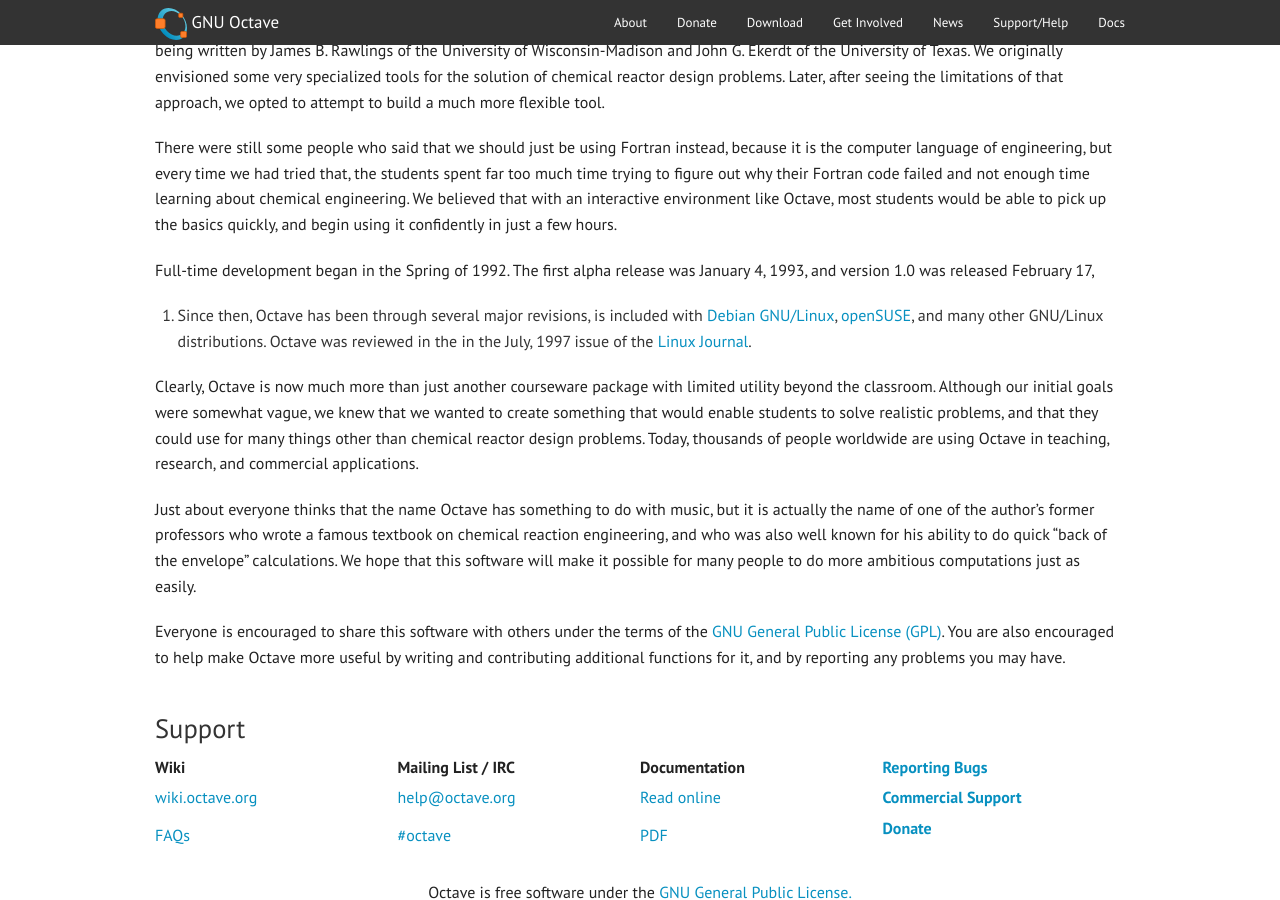
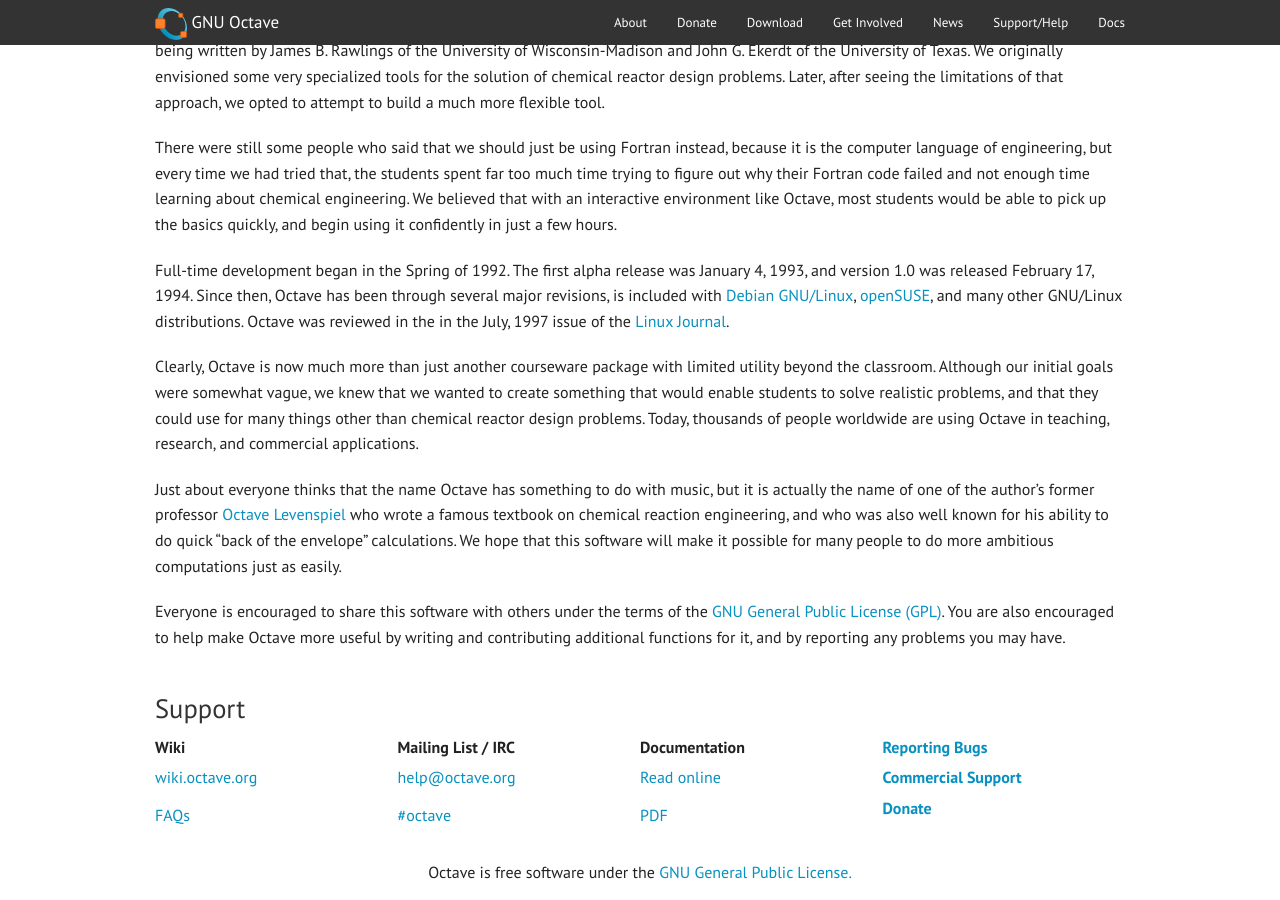
Before and after one commit to gnu-octave/gnu-octave.github.io, a Jekyll site: the page built from about.md, in a window 1280 px wide and 900 px high, scrolled down 549 px. Built offline with Jekyll 4.4.1, drawn with Linux system fonts in a browser that asks for light colours.

Commit message:
Overhaul About page with minor content changes.

```diff
--- a/about.md
+++ b/about.md
@@ -4,91 +4,92 @@
 menu: true
 ---
 
-GNU Octave is a high-level language, primarily intended
-for numerical computations.  It provides a convenient
-command line interface for solving linear and nonlinear
-problems numerically, and for performing other numerical
-experiments using a language that is mostly compatible
-with Matlab.  It may also be used as a batch-oriented
-language.
+GNU Octave is a high-level language, primarily intended for numerical
+computations.
+It provides a convenient command line interface for solving linear and
+nonlinear problems numerically,
+and for performing other numerical experiments using a language that is mostly
+compatible with Matlab.
+It may also be used as a batch-oriented language.
 
-Octave has extensive tools for solving common numerical
-linear algebra problems, finding the roots of nonlinear
-equations, integrating ordinary functions, manipulating
-polynomials, and integrating ordinary differential and
-differential-algebraic equations.  It is easily
-extensible and customizable via user-defined functions
-written in Octave's own language, or using dynamically
-loaded modules written in C++, C, Fortran, or other
-languages.
+Octave has extensive tools for solving common numerical linear algebra problems,
+finding the roots of nonlinear equations,
+integrating ordinary functions,
+manipulating polynomials,
+and integrating ordinary differential and differential-algebraic equations.
+It is easily extensible and customizable via user-defined functions written in
+Octave's own language,
+or using dynamically loaded modules written in C++, C, Fortran,
+or other languages.
 
-GNU Octave is also freely redistributable software.  You
-may redistribute it and/or modify it under the terms of
-the [GNU General Public License (GPL)][1] as published by
-the [Free Software Foundation][2].
+GNU Octave is also freely redistributable software.
+You may redistribute it and/or modify it under the terms of the
+[GNU General Public License (GPL)][GPL] as published by the
+[Free Software Foundation](https://www.fsf.org/).
 
-Octave was written by [John W. Eaton][3] and [many others][4].
-Because Octave is [free software][5] you are encouraged to help
-make Octave more useful by writing and contributing additional
-functions for it, and by reporting any problems you may have.
-
-[1]: https://www.gnu.org/copyleft/gpl.html
-[2]: https://www.gnu.org/
-[3]: mailto:jwe@octave.org
-[4]: https://hg.savannah.gnu.org/hgweb/octave/file/tip/doc/interpreter/contributors.in
-[5]: https://www.gnu.org/philosophy/free-sw.html
-
+Octave was written by [John W. Eaton](mailto:jwe@octave.org) and
+[many others](https://hg.savannah.gnu.org/hgweb/octave/file/tip/doc/interpreter/contributors.in).
+Because Octave is [free software](https://www.gnu.org/philosophy/free-sw.html) you are encouraged to help make Octave
+more useful by writing and contributing additional functions for it,
+and by reporting any problems you may have.
 
 
 # History
 
-Octave was originally conceived (in about 1988) to be companion
-software for an undergraduate-level textbook on chemical reactor
-design being written by James B. Rawlings of the University of
-Wisconsin-Madison and John G. Ekerdt of the University of Texas.
-We originally envisioned some very specialized tools for the solution
-of chemical reactor design problems.  Later, after seeing the
-limitations of that approach, we opted to attempt to build a much more
-flexible tool.
+Octave was originally conceived (in about 1988) to be companion software for an
+undergraduate-level textbook on chemical reactor design being written by James
+B. Rawlings of the University of Wisconsin-Madison and John G. Ekerdt of the
+University of Texas.
+We originally envisioned some very specialized tools for the solution of
+chemical reactor design problems.
+Later,
+after seeing the limitations of that approach,
+we opted to attempt to build a much more flexible tool.
 
-There were still some people who said that we should just be using
-Fortran instead, because it is the computer language of engineering,
-but every time we had tried that, the students spent far too much time
-trying to figure out why their Fortran code failed and not enough time
-learning about chemical engineering.  We believed that with an
-interactive environment like Octave, most students would be able to
-pick up the basics quickly, and begin using it confidently in just a
-few hours.
+There were still some people who said that we should just be using Fortran
+instead,
+because it is the computer language of engineering,
+but every time we had tried that,
+the students spent far too much time trying to figure out why their Fortran
+code failed and not enough time learning about chemical engineering.
+We believed that with an interactive environment like Octave,
+most students would be able to pick up the basics quickly,
+and begin using it confidently in just a few hours.
 
-Full-time development began in the Spring of 1992.  The first alpha
-release was January 4, 1993, and version 1.0 was released February 17,
-1994.  Since then, Octave has been through several major revisions, is
-included with [Debian GNU/Linux][6], [openSUSE][7], and many other
-GNU/Linux distributions.  Octave was reviewed in the in the July, 1997
-issue of the [Linux Journal][8].
+Full-time development began in the Spring of 1992.
+The first alpha release was January 4, 1993, and version 1.0 was released
+February 17, 1994.
+Since then, Octave has been through several major revisions,
+is included with [Debian GNU/Linux](https://www.debian.org/),
+[openSUSE](https://www.opensuse.org/),
+and many other GNU/Linux distributions.
+Octave was reviewed in the in the July, 1997 issue of the
+[Linux Journal](http://www.linuxjournal.com/article/1225).
 
-Clearly, Octave is now much more than just another courseware
-package with limited utility beyond the classroom.  Although our
-initial goals were somewhat vague, we knew that we wanted to create
-something that would enable students to solve realistic problems, and
-that they could use for many things other than chemical reactor design
-problems.  Today, thousands of people worldwide are using Octave in
-teaching, research, and commercial applications.
+Clearly,
+Octave is now much more than just another courseware package with limited
+utility beyond the classroom.
+Although our initial goals were somewhat vague,
+we knew that we wanted to create something that would enable students to solve
+realistic problems,
+and that they could use for many things other than chemical reactor design
+problems.
+Today, thousands of people worldwide are using Octave in teaching,
+research, and commercial applications.
 
-Just about everyone thinks that the name Octave has something to do
-with music, but it is actually the name of one of the author's former
-professors who wrote a famous textbook on chemical reaction
-engineering, and who was also well known for his ability to do quick
-"back of the envelope" calculations.  We hope that this software will
-make it possible for many people to do more ambitious computations
-just as easily.
+Just about everyone thinks that the name Octave has something to do with music,
+but it is actually the name of one of the author's former professor
+[Octave Levenspiel](https://en.wikipedia.org/wiki/Octave_Levenspiel)
+who wrote a famous textbook on chemical reaction engineering,
+and who was also well known for his ability to do quick "back of the envelope"
+calculations.
+We hope that this software will make it possible for many people to do more
+ambitious computations just as easily.
 
-Everyone is encouraged to share this software with others under the
-terms of the [GNU General Public License (GPL)][1].  You are also
-encouraged to help make Octave more useful by writing and contributing
-additional functions for it, and by reporting any problems you may
-have.
+Everyone is encouraged to share this software with others under the terms of
+the [GNU General Public License (GPL)][GPL].
+You are also encouraged to help make Octave more useful by writing and
+contributing additional functions for it,
+and by reporting any problems you may have.
 
-[6]: https://www.debian.org/
-[7]: https://www.opensuse.org/
-[8]: http://www.linuxjournal.com/article/1225
+[GPL]: https://www.gnu.org/copyleft/gpl.html
```
